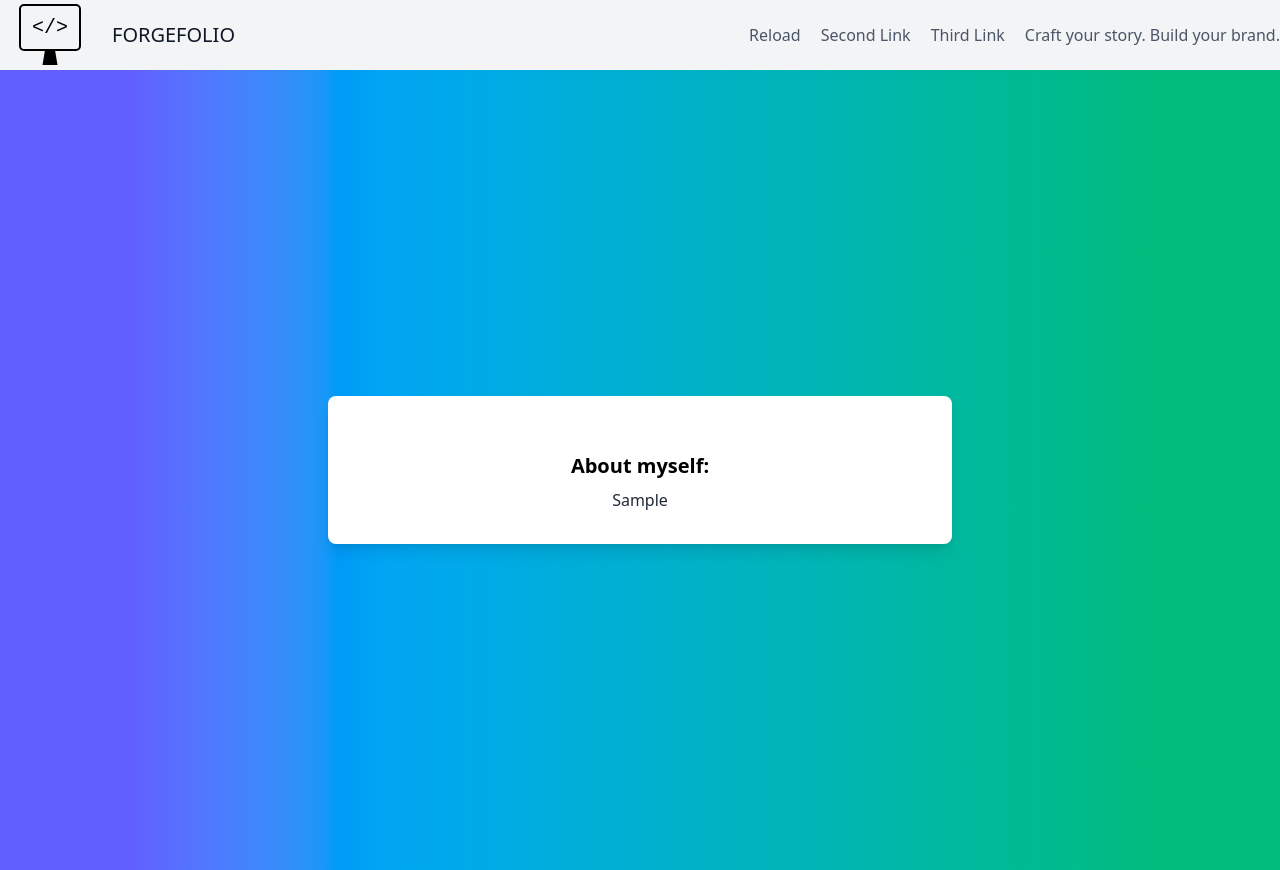
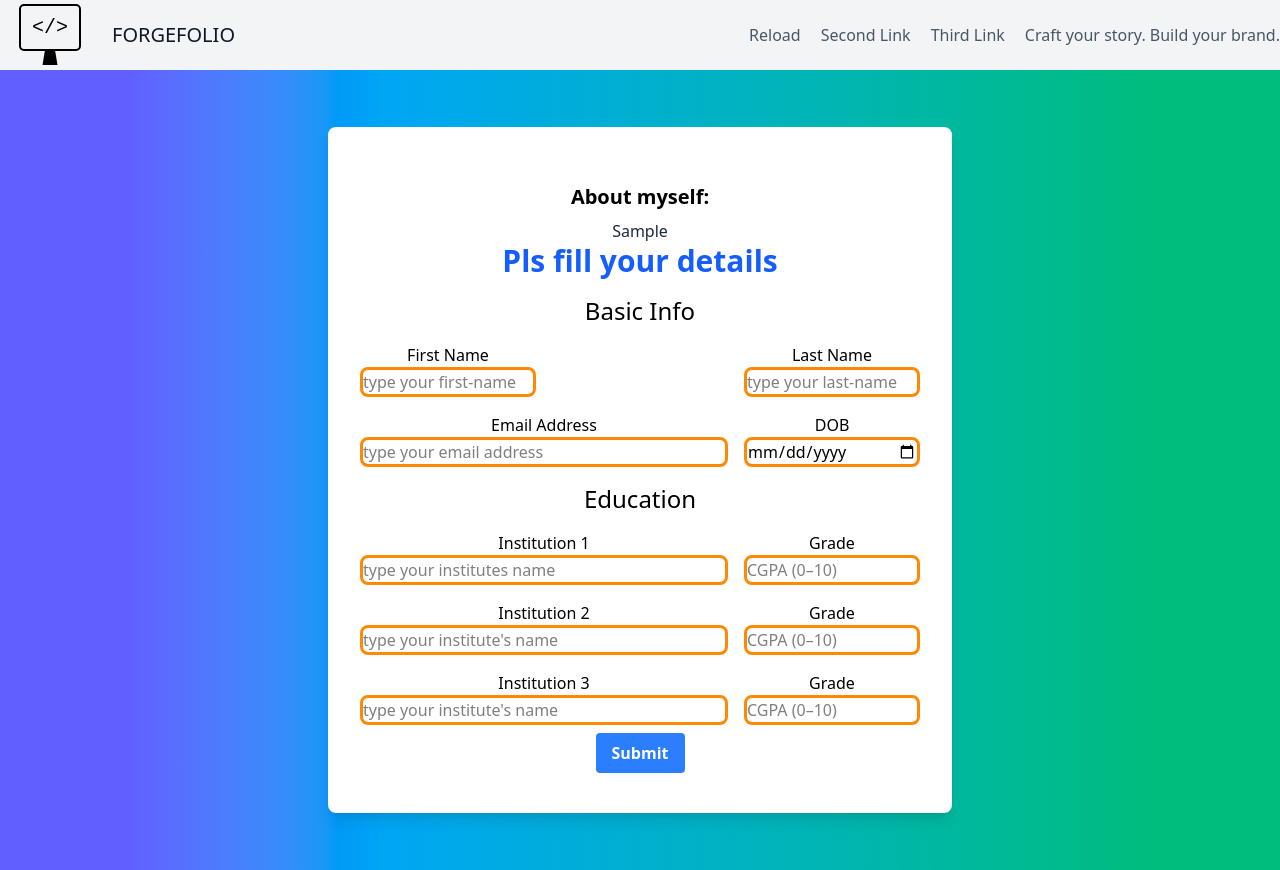
Before and after one commit to micskrcb/Forge, a React (Vite) app: page / in a window 1280 px wide. Both pictures are taken after typing "Sample" into the empty fields and a click on the button "Submit". Built offline with nearby package versions, Linux system fonts and the light colour scheme.

Commit message:
added stage 2 & 3

```diff
--- a/src/App.jsx
+++ b/src/App.jsx
@@ -3,13 +3,78 @@ import './index.css';
 
 function App() {
   const [data, setData] = useState('');
-  const [submitted, setSubmitted] = useState(false); // ✅ useState, not let
+  const [FN, setFN] = useState('');
+  const [LN, setLN] = useState('');
+  const [EM, setEM] = useState('');
+  const [DOB, setDOB] = useState('');
+  const [I1, setI1] = useState('');
+  const [I2, setI2] = useState('');
+  const [I3, setI3] = useState('');
+  const [g1, setg1] = useState('');
+  const [g2, setg2] = useState('');
+  const [g3, setg3] = useState('');
+  const [d1, setd1] = useState('');
+  const [d2, setd2] = useState('');
+  const [d3, setd3] = useState('');
 
-  return (
+  const [submitted, setSubmitted] = useState(1); // ✅ useState, not let
+
+  return (<div>
+    {(submitted == 3) && (
+      <div className="max-w-4xl mx-auto p-4 bg-white shadow-lg rounded-lg space-y-6 h-screen">
+      <header className="text-center">
+        <h1 className="text-4xl font-bold">Your Portfolio</h1>
+        <p className="text-xl text-gray-600 mt-2">Personal Information & Resume</p>
+      </header>
+
+      <section>
+        <h2 className="text-2xl font-semibold">Personal Information</h2>
+        <div className="space-y-2 mt-2">
+          <p><strong>Name:</strong> {FN} {LN}</p>
+          <p><strong>Email:</strong> {EM}</p>
+          <p><strong>Date of Birth:</strong> {DOB}</p>
+        </div>
+      </section>
+
+      <section>
+        <h2 className="text-2xl font-semibold">Education</h2>
+        <div className="space-y-2 mt-2">
+          {/* Institution 1 */}
+          {(I1 || g1 || d1) && (
+            <div className="space-y-1">
+              {I1 && <p><strong>Institution 1:</strong> {I1}</p>}
+              {g1 && <p><strong>Grade:</strong> {g1}</p>}
+              {d1 && <p><strong>Duration:</strong> {d1}</p>}
+            </div>
+          )}
+
+          {/* Institution 2 */}
+          {(I2 || g2 || d2) && (
+            <div className="space-y-1">
+              {I2 && <p><strong>Institution 2:</strong> {I2}</p>}
+              {g2 && <p><strong>Grade:</strong> {g2}</p>}
+              {d2 && <p><strong>Duration:</strong> {d2}</p>}
+            </div>
+          )}
+
+          {/* Institution 3 */}
+          {(I3 || g3 || d3) && (
+            <div className="space-y-1">
+              {I3 && <p><strong>Institution 3:</strong> {I3}</p>}
+              {g3 && <p><strong>Grade:</strong> {g3}</p>}
+              {d3 && <p><strong>Duration:</strong> {d3}</p>}
+            </div>
+          )}
+        </div>
+      </section>
+    </div>
+    )}
+
+{(submitted != 3) &&(
 
     <div className="min-h-screen bg-gradient-to-r from-indigo-500 from-10% via-sky-500 via-30% to-emerald-500 to-90% flex flex-col items-center justify-center p-4">
       <div className="bg-white p-8 rounded-lg shadow-lg w-1/2 text-center">
-      { !submitted && (<div>
+      { (submitted ==1) && (<div>
         <h1 className="text-3xl font-bold text-blue-600 mb-4">Pls fill your details</h1>
         <p className="text-gray-700 text-lg">Tell us something about yourself</p>
 
@@ -22,22 +87,111 @@ function App() {
 
         <button
           className="mt-4 bg-blue-500 hover:bg-blue-600 text-white font-medium py-2 px-4 rounded transition-colors"
-          onClick={() => setSubmitted(true)} // ✅ React state update
+          onClick={() => setSubmitted(2)} // ✅ React state update
         >
           Submit
         </button>
         </div>)
         }
 
-        {submitted && (
+        {(submitted==2) && (
           <div className="mt-6">
             <h1 className="text-xl font-semibold mb-2">About myself:</h1>
             <p className="text-gray-800">{data}</p>
+
+
+
+            <h1 className="text-3xl font-bold text-blue-600 mb-4">Pls fill your details</h1>
+    <div class="grid grid-cols-3 gap-4">
+      <h2 class="col-span-3 text-2xl"> Basic Info</h2>
+  <div class="...">
+  <label for="name" class="p-5 ">First Name</label>
+  <input class="bg-white rounded-lg border-orange-400 border-3 w-full " onChange={(e)=>setFN(e.target.value)}type="text" required id="name" placeholder="type your first-name"/>
+  </div>
+  <div class="col-start-3"><label for="name" class=" p-5 ">Last Name</label>
+<input class="bg-white rounded-lg border-orange-400 border-3 w-full" onChange ={(e)=>setLN(e.target.value)} type="text" required id="name" placeholder="type your last-name" />
+</div>
+
+  <div class="col-span-2 "><label for="email" class=" ">Email Address</label><br/>
+<input class="bg-white rounded-lg border-orange-400 border-3 w-full" onChange={(e)=>setEM(e.target.value)} type="email" required id="email" placeholder="type your email address" />
+</div>
+  <div class="..."><label for="dob" class="p-5 ">DOB</label><br/>
+<input class="bg-white rounded-lg border-orange-400 border-3 w-full" onChange={(e)=>setDOB(e.target.value)} type="date" required id="dob" />
+</div>
+
+  <h2 class="col-span-3 text-2xl"> Education</h2>
+
+   <div class="col-span-2 "><label for="inst1" class=" ">Institution 1</label><br/>
+<input class="bg-white rounded-lg border-orange-400 border-3 w-full" type="text" onChange={(e)=>setI1(e.target.value) }required id="inst1" placeholder="type your institutes name" />
+</div>
+<div>
+<label for="grade" class="">Grade</label>
+<input
+  class="bg-white rounded-lg border-orange-400 border-3 w-full"
+  type="number"
+  id="grade"
+  name="grade"
+  placeholder="CGPA (0–10)"
+  min="0"
+  max="10"
+  step="0.1"
+  required
+  onChange={(e)=>setg1(e.target.value)}
+/>
+</div>
+<div class="col-span-2">
+  <label for="inst2" class="">Institution 2</label><br></br>
+  <input class="bg-white rounded-lg border-orange-400 border-3 w-full" type="text" onChange={(e)=>setI2(e.target.value)}  id="inst2" placeholder="type your institute's name" />
+</div>
+<div>
+  <label for="grade2" class="">Grade</label>
+  <input
+    class="bg-white rounded-lg border-orange-400 border-3 w-full"
+    type="number"
+    id="grade2"
+    name="grade2"
+    placeholder="CGPA (0–10)"
+    min="0"
+    max="10"
+    step="0.1"
+    onChange={(e)=>setg2(e.target.value)}
+  />
+</div>
+<div class="col-span-2">
+  <label for="inst3" class="">Institution 3</label><br/>
+  <input class="bg-white rounded-lg border-orange-400 border-3 w-full" type="text" onChange={(e)=>setI3(e.target.value)} id="inst3" placeholder="type your institute's name" />
+</div>
+<div>
+  <label for="grade3" class="">Grade</label>
+  <input
+    class="bg-white rounded-lg border-orange-400 border-3 w-full"
+    type="number"
+    id="grade3"
+    name="grade3"
+    placeholder="CGPA (0–10)"
+    min="0"
+    max="10"
+    step="0.1"
+    onChange={(e)=>setg3(e.target.value)}
+  />
+</div>
+
+
+</div>
+
+<button class="bg-blue-500 hover:bg-blue-700 text-white font-bold py-2 px-4 rounded my-2" onClick={()=> setSubmitted(3)}>Submit</button>
+
+
+
           </div>
         )}
       </div>
     </div>
+
+    )}
+    </div>
   );
 }
 
+
 export default App;
```
